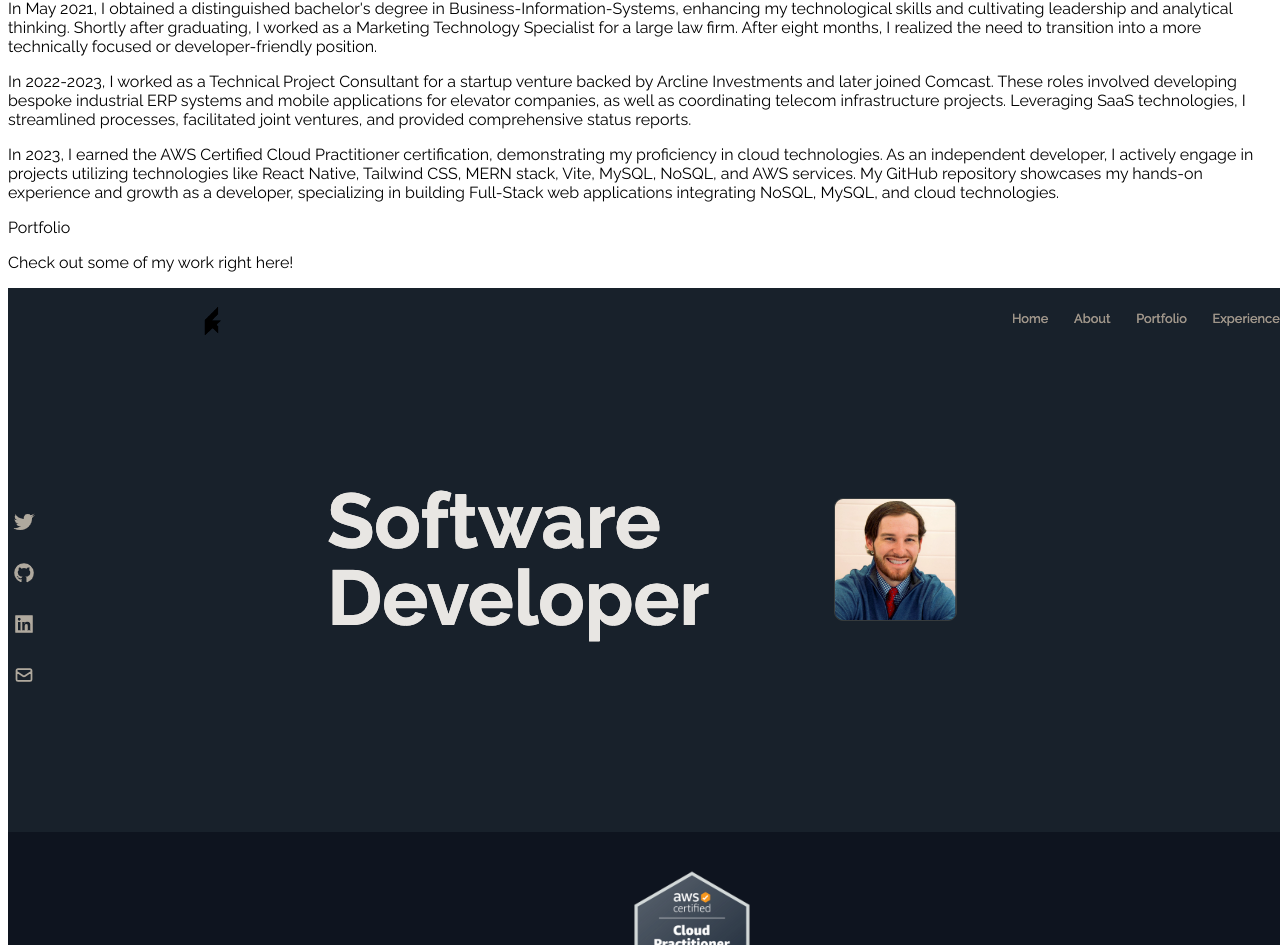
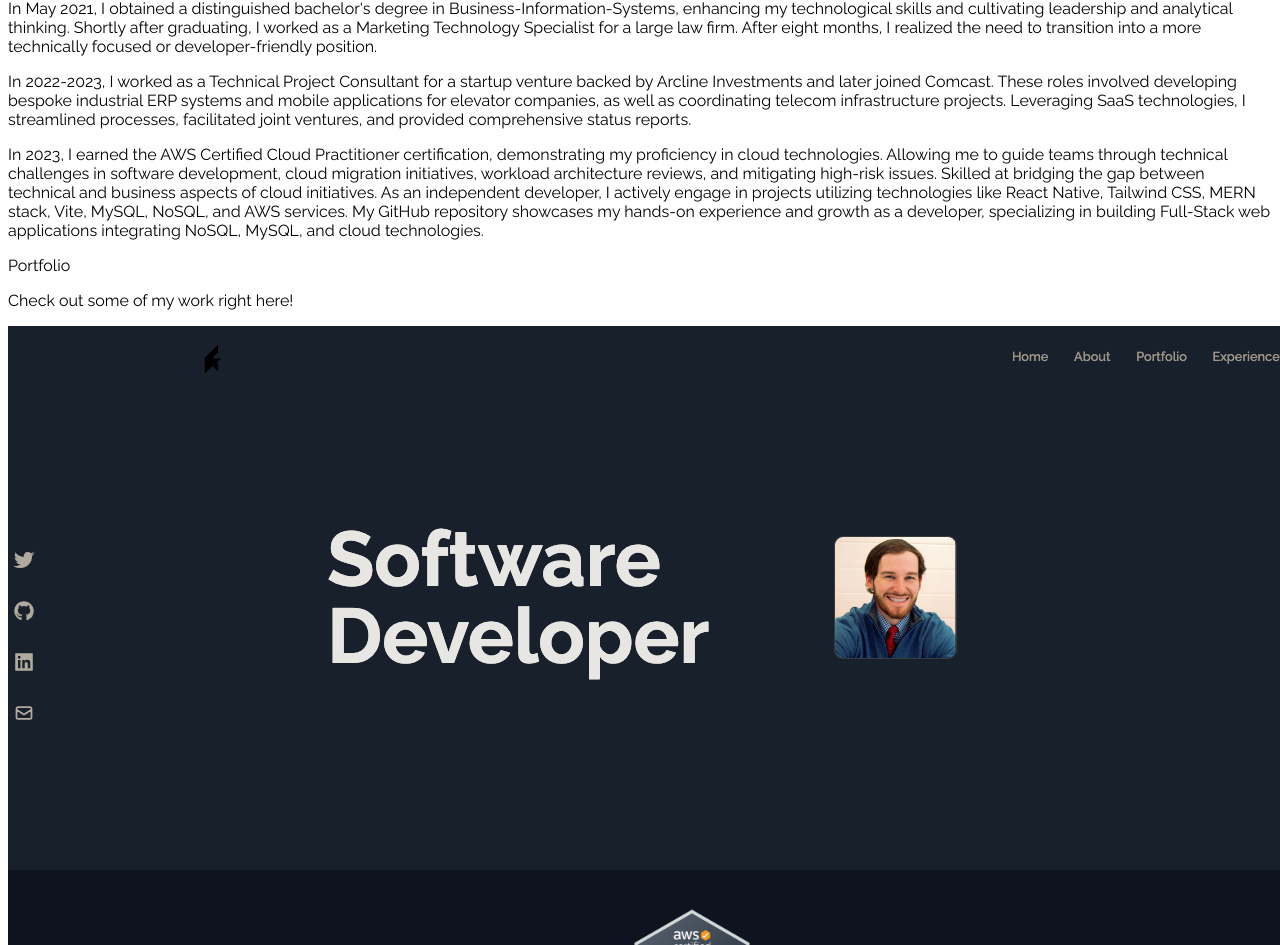
Before and after one commit to GKozlowskiDesign/Portfolio-ReactJS-Website, a React (Create React App) app: page / in a window 1280 px wide. Shown: the part 2066-3011 px from the top of the page. Built offline with nearby package versions, Linux system fonts and the light colour scheme.

Commit message:
Update About.jsx

```diff
--- a/src/componets/About.jsx
+++ b/src/componets/About.jsx
@@ -31,8 +31,10 @@ const About = () => {
         </p>
         <p className='text-xl mt-4'>
         In 2023, I earned the AWS Certified Cloud Practitioner certification, demonstrating my proficiency in cloud
-        technologies. As an independent developer, I actively engage in projects utilizing technologies like React
-        Native, Tailwind CSS, MERN stack, Vite, MySQL, NoSQL, and AWS services. My GitHub repository showcases my
+        technologies. Allowing me to guide teams through technical challenges in software development, cloud migration initiatives,
+        workload architecture reviews, and mitigating high-risk issues. Skilled at bridging the gap between
+        technical and business aspects of cloud initiatives. As an independent developer, I actively engage in projects utilizing
+        technologies like React Native, Tailwind CSS, MERN stack, Vite, MySQL, NoSQL, and AWS services. My GitHub repository showcases my
         hands-on experience and growth as a developer, specializing in building Full-Stack web applications integrating
          NoSQL, MySQL, and cloud technologies.
         </p>
```
